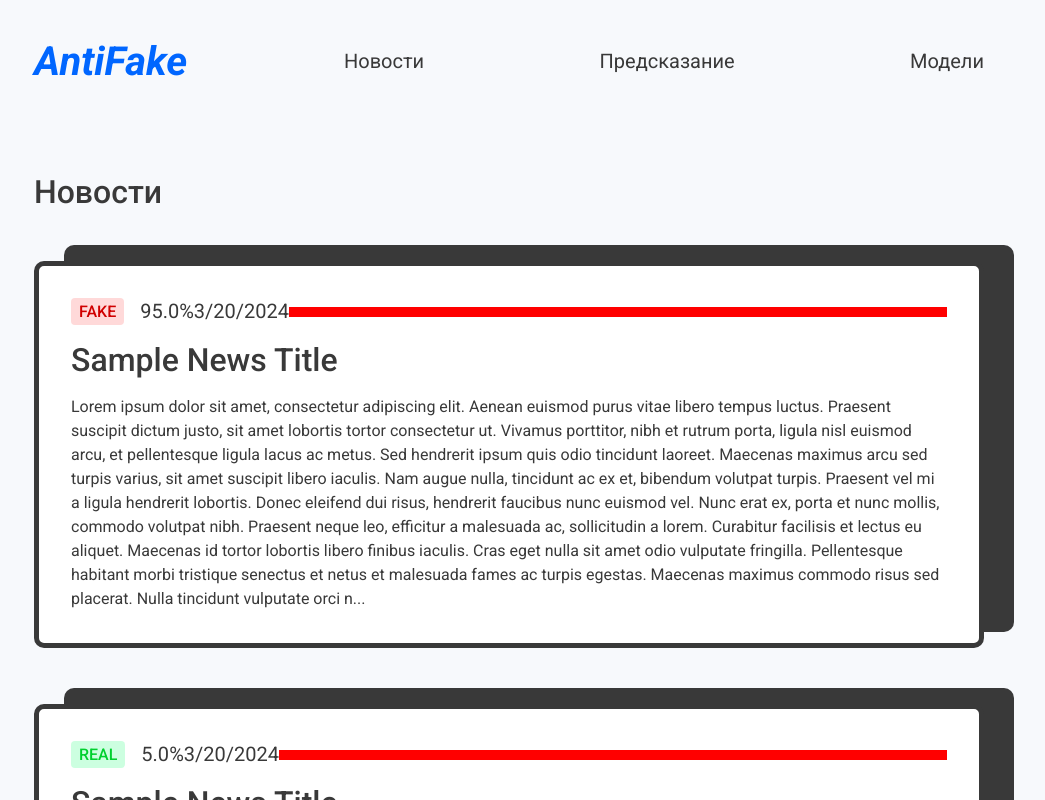
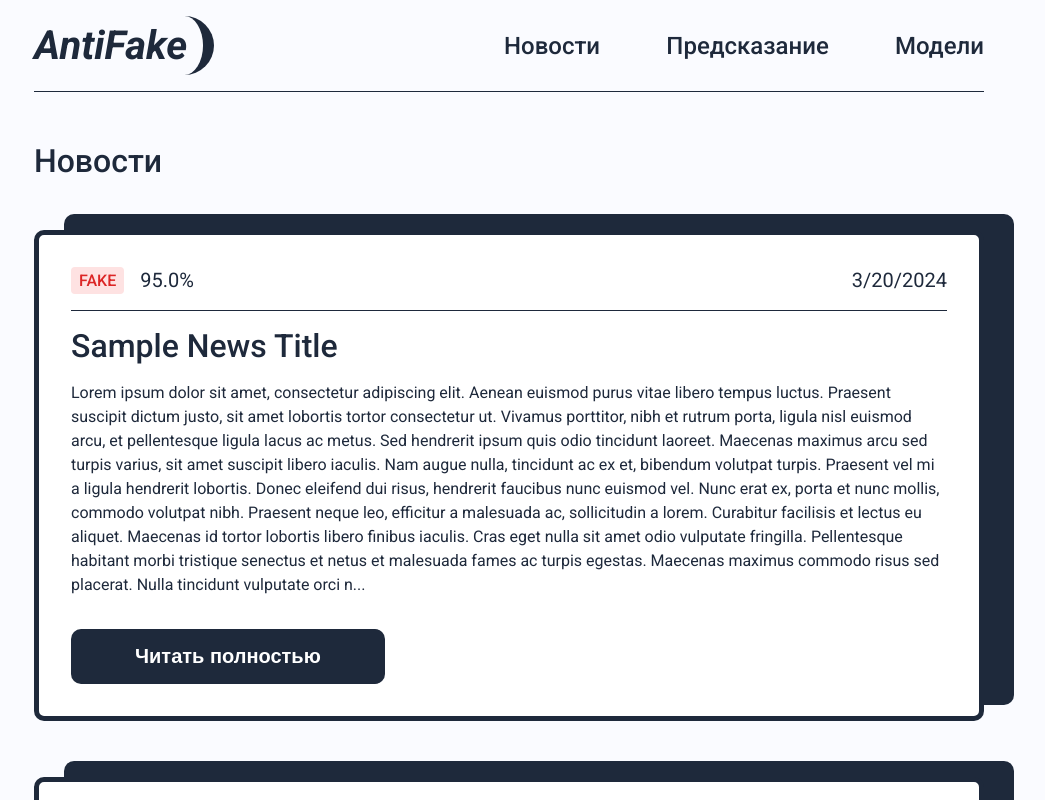
Before and after one commit to tonikofu/antifake-service-frontend, a React (Vite) app: page /news in a window 1280 px wide. Shown: the top 800 px of the page, without its empty margins (131-1176 px from the left). Built offline with nearby package versions, Linux system fonts and the light colour scheme.

Commit message:
feat: button redesign

```diff
--- a/src/components/header/Header.css
+++ b/src/components/header/Header.css
@@ -2,14 +2,21 @@
   display: flex;
   align-items: center;
   justify-content: space-between;
-  padding: var(--padding-s) 0;
+  padding: var(--padding-xs) 0;
   width: 100%;
   max-width: 950px;
   margin: 0 auto;
+  border-bottom: 1px solid var(--secondary-color);
+}
+
+.header__title {
+  border-right: 11px solid var(--secondary-color);
+  border-radius: 35px;
+  padding: 0 var(--padding-xs) 0 0;
 }
 
 .header__nav {
-  max-width: 640px;
+  max-width: 480px;
   width: 100%;
 }
 
@@ -23,6 +30,9 @@
 
 .header__nav-link {
   text-decoration: none;
+  font-size: 24px;
+  font-weight: 500;
+  color: var(--secondary-color);
 }
 
 .header__nav-link-text:hover {
--- a/src/components/header/Header.tsx
+++ b/src/components/header/Header.tsx
@@ -6,29 +6,23 @@ import { Typography } from "@/shared/ui/typography/Typography";
 const Header = () => {
   return (
     <header className="header">
-      <Typography.h1>AntiFake</Typography.h1>
+      <Typography.h1 className="header__title">AntiFake</Typography.h1>
 
       <nav className="header__nav">
         <ul className="header__nav-list">
           <li className="header__nav-item">
             <a href="#" className="header__nav-link">
-              <Typography.p className="header__nav-link-text">
-                Новости
-              </Typography.p>
+              <p className="header__nav-link-text">Новости</p>
             </a>
           </li>
           <li className="header__nav-item">
             <a href="#" className="header__nav-link">
-              <Typography.p className="header__nav-link-text">
-                Предсказание
-              </Typography.p>
+              <p className="header__nav-link-text">Предсказание</p>
             </a>
           </li>
           <li className="header__nav-item">
             <a href="#" className="header__nav-link">
-              <Typography.p className="header__nav-link-text">
-                Модели
-              </Typography.p>
+              <p className="header__nav-link-text">Модели</p>
             </a>
           </li>
         </ul>
--- a/src/components/news/NewsCard.css
+++ b/src/components/news/NewsCard.css
@@ -4,7 +4,6 @@
   border-radius: 10px;
   display: flex;
   flex-direction: column;
-  gap: var(--gap-xs);
   width: 100%;
   box-shadow: 30px -16px var(--secondary-color);
   border: 5px solid var(--secondary-color);
@@ -13,6 +12,16 @@
 
 .news-card__title {
   color: var(--secondary-color);
+  padding: 0 0 var(--padding-xs);
+}
+
+.news-card__title::before {
+  display: block;
+  content: "";
+  width: 100%;
+  height: 1px;
+  margin: 0 0 var(--margin-xs);
+  background-color: var(--secondary-color);
 }
 
 .news-card__content {
@@ -24,14 +33,7 @@
   display: flex;
   justify-content: space-between;
   align-items: center;
-}
-
-.news-card__info::after {
-  display: block;
-  content: "";
-  width: 100%;
-  height: 10px;
-  background-color: red;
+  padding: 0 0 var(--padding-xs);
 }
 
 .news-card__prediction {
@@ -55,3 +57,16 @@
   background-color: var(--success-color-light);
   color: var(--success-color);
 }
+
+.news-card__button {
+  margin-top: var(--margin-s);
+  background-color: var(--secondary-color);
+}
+
+.news-card__button:hover {
+  background-color: var(--secondary-color-hover);
+}
+
+.news-card__button:active {
+  background-color: var(--secondary-color-on-click);
+}
--- a/src/components/news/NewsCard.tsx
+++ b/src/components/news/NewsCard.tsx
@@ -1,22 +1,23 @@
 import React from "react";
-// import { useNavigate } from "react-router-dom";
+import { useNavigate } from "react-router-dom";
 
 // import Button from "@/shared/ui/button/Button";
 import { Typography } from "@/shared/ui/typography/Typography";
 import { News } from "@/shared/types/news";
 
 import "./NewsCard.css";
+import Button from "@/shared/ui/button/Button";
 
 type NewsCardProps = {
   news: News;
 };
 
 const NewsCard = ({ news }: NewsCardProps) => {
-  // const navigate = useNavigate();
+  const navigate = useNavigate();
 
-  // const handleReadMore = () => {
-  //   navigate(`/news/${news.id}`);
-  // };
+  const handleReadMore = () => {
+    navigate(`/news/${news.id}`);
+  };
 
   return (
     <div className="news-card">
@@ -38,6 +39,10 @@ const NewsCard = ({ news }: NewsCardProps) => {
       <Typography.p className="news-card__content">
         {news.content.slice(0, 1024)}...
       </Typography.p>
+
+      <Button className="news-card__button" onClick={handleReadMore}>
+        Читать полностью
+      </Button>
     </div>
   );
 };
--- a/src/index.css
+++ b/src/index.css
@@ -1,28 +1,19 @@
 :root {
   /* Colors */
-  --background-color: #f7f9fc;
-  --primary-color-hover: #edf4ff;
-  --primary-color-on-click: #d3e4ff;
-  --primary-color-dark: #06f;
-  --primary-color-dark-hover: #297fff;
-  --primary-color-dark-on-click: #005ce5;
-  --primary-color-dark-disabled: #c1c1c1;
-  --primary-color-light: #e6f0ff;
-  --primary-color-light-hover: #d9e8ff;
-  --primary-color-light-on-click: #c0d9ff;
-  --primary-color-active: #83b4ff;
-  --primary-color-focus: #3d8aff;
-  --secondary-color: #393939;
-  --secondary-color-hover: #585858;
-  --secondary-color-on-click: #1f1f1f;
-  --secondary-color-light: #bababa;
-  --secondary-color-light-hover: #a3a3a3;
-  --secondary-color-light-active: #8f8f8f;
-  --success-color: #00d02e;
-  --success-color-light: #ccffe0;
-  --error-color: #d00000;
-  --error-color-light: #ffd9d9;
-  --white-color: #fff;
+  --background-color: #fafbff;
+  --primary-color-dark: #4361ee;
+  --primary-color-dark-hover: #3b54d3;
+  --primary-color-dark-on-click: #2f44b0;
+  --primary-color-dark-disabled: #c8ccd6;
+  --secondary-color: #1e293b;
+  --secondary-color-hover: #334155;
+  --secondary-color-on-click: #0f172a;
+  --secondary-color-light: #94a3b8;
+  --success-color: #059669;
+  --success-color-light: #d1fae5;
+  --error-color: #dc2626;
+  --error-color-light: #fee2e2;
+  --white-color: #ffffff;
 
   /* Fonts */
   --font-family: roboto, sans-serif;
@@ -34,8 +25,8 @@
   --padding-l: 64px;
   --padding-xl: 96px;
   --padding-xxl: 256px;
-  --margin-xs: 35px;
-  --margin-s: 40px;
+  --margin-xs: 16px;
+  --margin-s: 32px;
   --margin-m: 50px;
   --margin-l: 65px;
   --margin-xl: 85px;
--- a/src/shared/ui/button/Button.css
+++ b/src/shared/ui/button/Button.css
@@ -3,33 +3,19 @@
   max-width: fit-content;
   padding: var(--padding-xs) var(--padding-l);
   font-size: 20px;
-  font-weight: 500;
+  font-weight: 600;
   line-height: 23px;
   color: var(--white-color);
   text-align: center;
   letter-spacing: 0;
   cursor: pointer;
-  background-color: var(--primary-color-dark);
   border: none;
   border-radius: 10px;
   transition: background-color 0.3s ease;
 }
 
-.button:hover,
-.button:active {
-  background-color: var(--primary-color-dark-hover);
-}
-
 .button:disabled {
   cursor: default;
-  background: var(--primary-color-dark-disabled);
+  opacity: 0.5;
   box-shadow: none;
 }
-
-.button:hover {
-  background-color: var(--primary-color-dark-hover);
-}
-
-.button:active {
-  background-color: var(--primary-color-dark-on-click);
-}
--- a/src/shared/ui/typography/Typography.module.css
+++ b/src/shared/ui/typography/Typography.module.css
@@ -2,7 +2,7 @@
   font-size: 40px;
   font-weight: 700;
   line-height: 59px;
-  color: var(--primary-color-dark);
+  color: var(--secondary-color);
   letter-spacing: 0;
   font-style: italic;
 }
```
